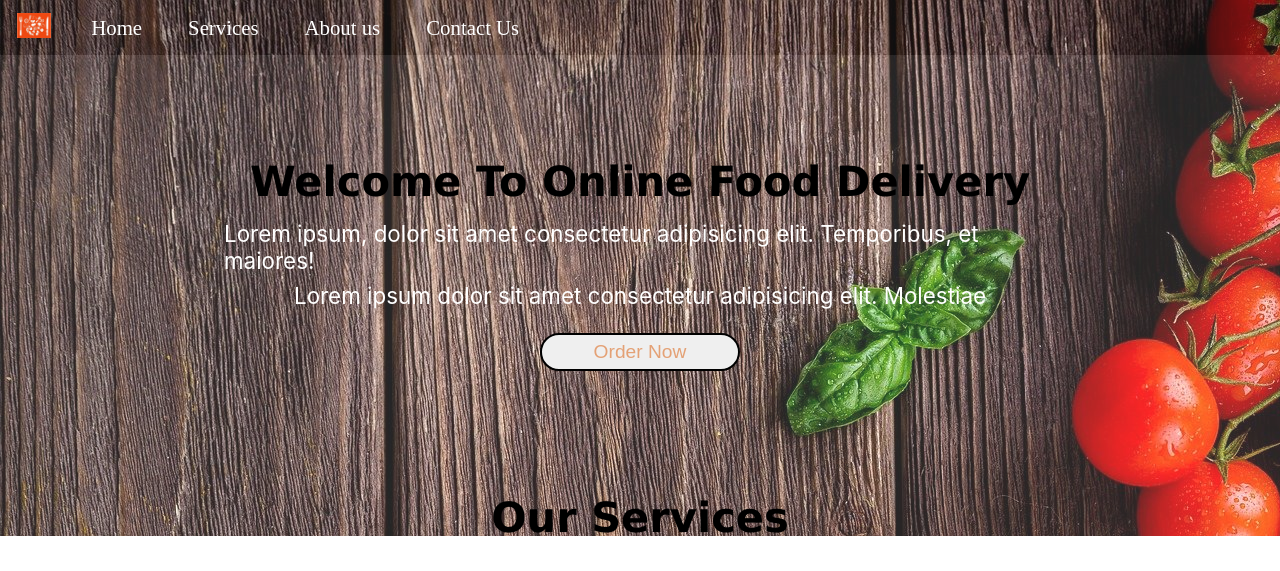
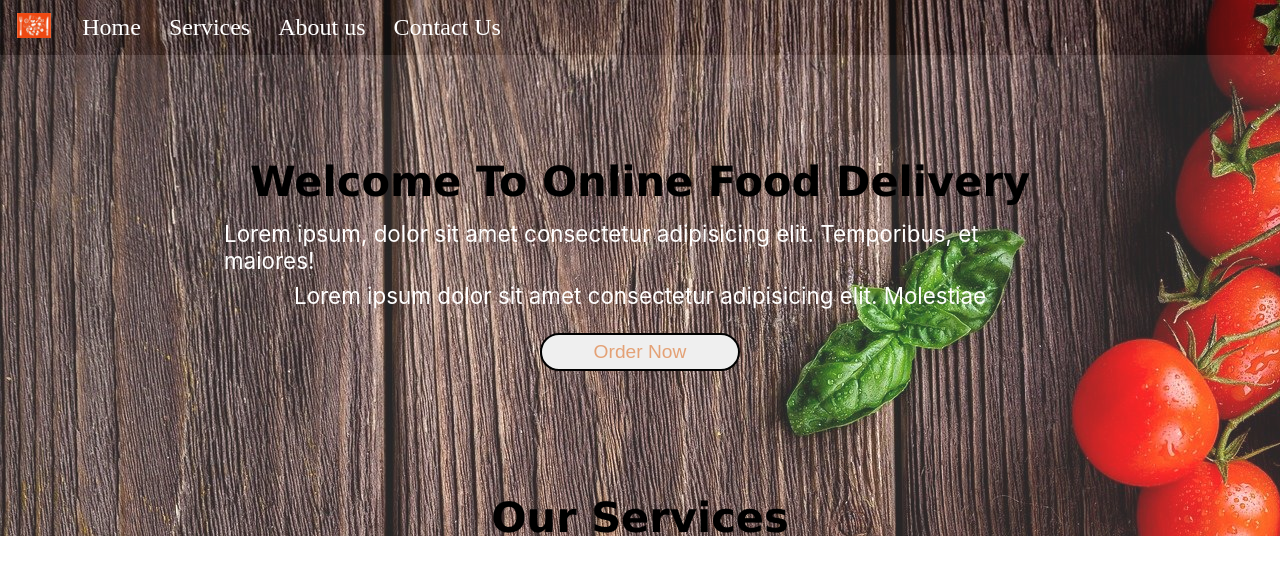
Before and after one commit to LalitKumar97/onlinemymeal, a plain HTML site: page index.html in a window 1280 px wide. Shown: the top 571 px of the page. Drawn offline with Linux system fonts and the light colour scheme.

Commit message:
Update style.css

```diff
--- a/css/style.css
+++ b/css/style.css
@@ -42,13 +42,14 @@
 }
 #navbar ul li {
   list-style: none;
-  font-size: 1.3rem;
+
 }
 #navbar ul li a {
   display: block;
+    font-size: 1.5rem;
   color: white;
   padding: 3px 4px;
-  margin: 3px 19px;
+  margin: 3px 10px;
   text-decoration: none;
   border-radius: 15px;
 }
```
